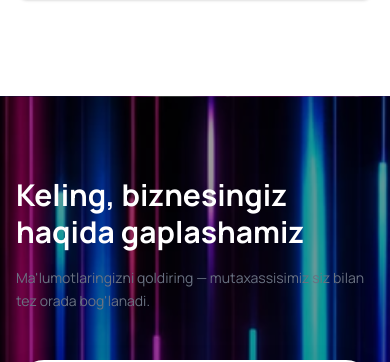
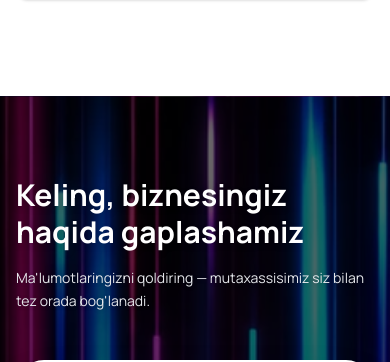
Before and after one commit to Ruslan-Xusenov/ravnaq-group-sayt, a React (Vite) app: page / in a window 390 px wide. Shown: the part 8344-8706 px from the top of the page. Built offline with nearby package versions, Linux system fonts and the light colour scheme; no server answers.

Commit message:
Fix contact section text visibility by lightening text and increasing overlay opacity

```diff
--- a/src/App.jsx
+++ b/src/App.jsx
@@ -791,7 +791,7 @@ export default function App() {
         <section id="contact" className="relative bg-ravnaq-black text-white overflow-hidden bg-cover bg-center" style={{ minHeight: '600px', backgroundImage: 'url("/pictures/contact-bg.webp")' }}>
 
           {/* Optional dark overlay to ensure text remains legible */}
-          <div className="absolute inset-0 bg-black/40 pointer-events-none"></div>
+          <div className="absolute inset-0 bg-black/60 pointer-events-none"></div>
 
           <div className="relative z-10 max-w-7xl mx-auto px-4 sm:px-6 lg:px-8 py-20">
             {/* Title — top left */}
@@ -802,10 +802,10 @@ export default function App() {
               whileInView="visible"
               viewport={{ once: true, amount: 0.5 }}
             >
-              <h2 className="text-3xl md:text-4xl font-bold leading-tight mb-4">
+              <h2 className="text-3xl md:text-4xl font-bold leading-tight mb-4 text-white drop-shadow-md">
                 Keling, biznesingiz haqida gaplashamiz
               </h2>
-              <p className="text-gray-500 text-sm leading-relaxed">
+              <p className="text-gray-200 text-sm leading-relaxed drop-shadow">
                 Ma'lumotlaringizni qoldiring — mutaxassisimiz siz bilan tez orada bog'lanadi.
               </p>
             </motion.div>
```
